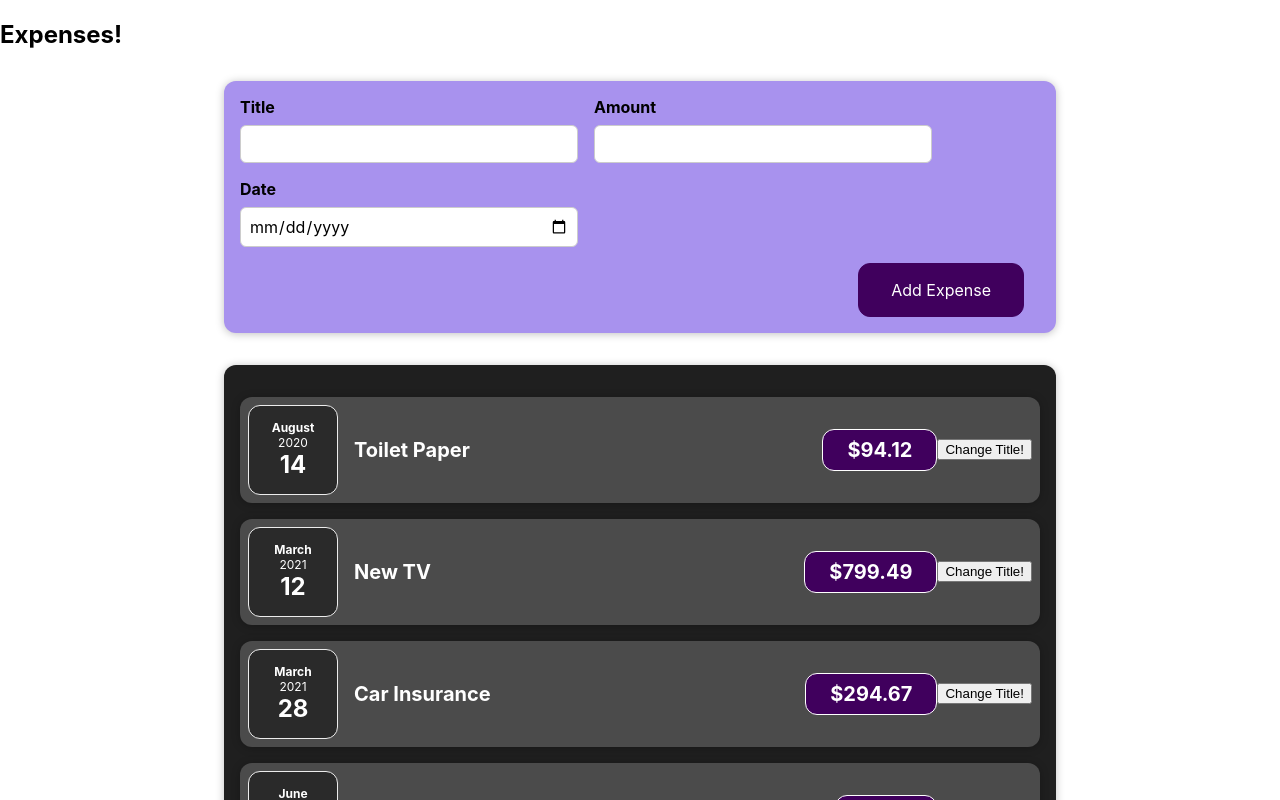
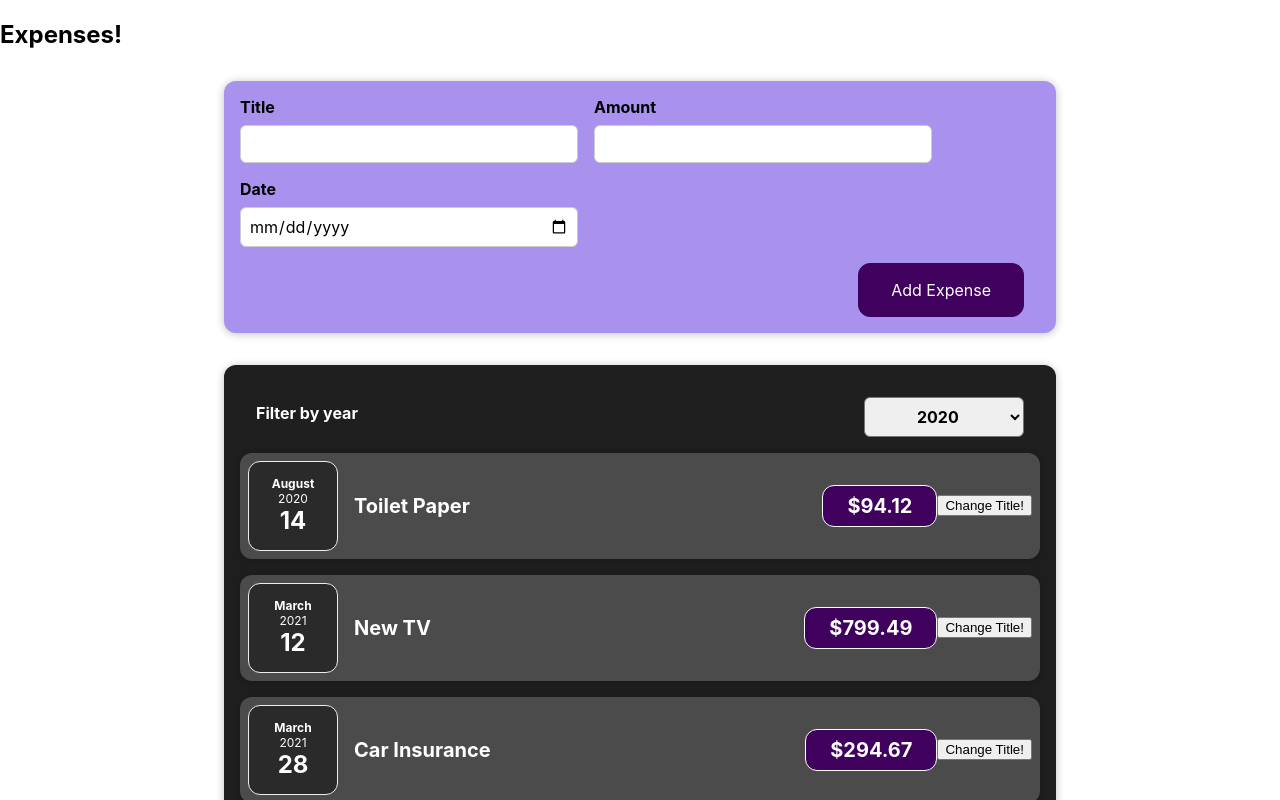
Before and after one commit to vikash6526/react-workshop, a React (Create React App) app in the folder react-complete-guide/: page / in a window 1280 px wide. Shown: the top 800 px of the page. Built offline with nearby package versions, Linux system fonts and the light colour scheme.

Commit message:
Added expense filter component

```diff
--- a/react-complete-guide/src/App.js
+++ b/react-complete-guide/src/App.js
@@ -2,11 +2,37 @@
 import NewExpense from "./components/NewExpense/NewExpense";
 
 const App = () => {
+  const expenses = [
+    {
+      id: "e1",
+      title: "Toilet Paper",
+      amount: 94.12,
+      date: new Date(2020, 7, 14),
+    },
+    { id: "e2", title: "New TV", amount: 799.49, date: new Date(2021, 2, 12) },
+    {
+      id: "e3",
+      title: "Car Insurance",
+      amount: 294.67,
+      date: new Date(2021, 2, 28),
+    },
+    {
+      id: "e4",
+      title: "New Desk (Wooden)",
+      amount: 450,
+      date: new Date(2021, 5, 12),
+    },
+  ];
+
+  const addExpensehandler = (expense) => {
+    console.log("In App.js");
+    console.log(expense);
+  };
   return (
     <div>
       <h2>Expenses!</h2>
-      <NewExpense />
-      <Expenses />
+      <NewExpense onAddExpense={addExpensehandler} />
+      <Expenses items={expenses} />
     </div>
   );
 };
--- a/react-complete-guide/src/components/Expenses/Expenses.js
+++ b/react-complete-guide/src/components/Expenses/Expenses.js
@@ -1,51 +1,39 @@
+import React, { useState } from "react";
 import ExpenseItem from "./ExpenseItem";
+import ExpensesFilter from "./ExpensesFilter";
 import Card from "../UI/Card";
 import "./Expenses.css";
 
-const Expenses = () => {
-  const expenses = [
-    {
-      id: "e1",
-      title: "Toilet Paper",
-      amount: 94.12,
-      date: new Date(2020, 7, 14),
-    },
-    { id: "e2", title: "New TV", amount: 799.49, date: new Date(2021, 2, 12) },
-    {
-      id: "e3",
-      title: "Car Insurance",
-      amount: 294.67,
-      date: new Date(2021, 2, 28),
-    },
-    {
-      id: "e4",
-      title: "New Desk (Wooden)",
-      amount: 450,
-      date: new Date(2021, 5, 12),
-    },
-  ];
-
+const Expenses = (props) => {
+  const [filteredYear, setFilteredYear] = useState("2020");
+  const filterChangeHandler = (selectedYear) => {
+    setFilteredYear(selectedYear);
+  };
   return (
     <Card className="expenses">
-      <ExpenseItem
-        title={expenses[0].title}
-        amount={expenses[0].amount}
-        date={expenses[0].date}
+      <ExpensesFilter
+        selected={filteredYear}
+        onChangeFilter={filterChangeHandler}
       />
       <ExpenseItem
-        title={expenses[1].title}
-        amount={expenses[1].amount}
-        date={expenses[1].date}
+        title={props.items[0].title}
+        amount={props.items[0].amount}
+        date={props.items[0].date}
       />
       <ExpenseItem
-        title={expenses[2].title}
-        amount={expenses[2].amount}
-        date={expenses[2].date}
+        title={props.items[1].title}
+        amount={props.items[1].amount}
+        date={props.items[1].date}
       />
       <ExpenseItem
-        title={expenses[3].title}
-        amount={expenses[3].amount}
-        date={expenses[3].date}
+        title={props.items[2].title}
+        amount={props.items[2].amount}
+        date={props.items[2].date}
+      />
+      <ExpenseItem
+        title={props.items[3].title}
+        amount={props.items[3].amount}
+        date={props.items[3].date}
       />
     </Card>
   );
--- /dev/null
+++ b/react-complete-guide/src/components/Expenses/ExpensesFilter.css
@@ -0,0 +1,24 @@
+.expenses-filter {
+  color: white;
+  padding: 0 1rem;
+}
+
+.expenses-filter__control {
+  display: flex;
+  width: 100%;
+  align-items: center;
+  justify-content: space-between;
+  margin: 1rem 0;
+}
+
+.expenses-filter label {
+  font-weight: bold;
+  margin-bottom: 0.5rem;
+}
+
+.expenses-filter select {
+  font: inherit;
+  padding: 0.5rem 3rem;
+  font-weight: bold;
+  border-radius: 6px;
+}
--- /dev/null
+++ b/react-complete-guide/src/components/Expenses/ExpensesFilter.js
@@ -0,0 +1,24 @@
+import React from "react";
+
+import "./ExpensesFilter.css";
+
+const ExpensesFilter = (props) => {
+  const dropdownChangeHandler = (event) => {
+    props.onChangeFilter(event.target.value);
+  };
+  return (
+    <div className="expenses-filter">
+      <div className="expenses-filter__control">
+        <label>Filter by year</label>
+        <select value={props.selected} onChange={dropdownChangeHandler}>
+          <option value="2022">2022</option>
+          <option value="2021">2021</option>
+          <option value="2020">2020</option>
+          <option value="2019">2019</option>
+        </select>
+      </div>
+    </div>
+  );
+};
+
+export default ExpensesFilter;
--- a/react-complete-guide/src/components/NewExpense/ExpenseForm.js
+++ b/react-complete-guide/src/components/NewExpense/ExpenseForm.js
@@ -1,7 +1,7 @@
 import React, { useState } from "react";
 import "./ExpenseForm.css";
 
-const ExpenseForm = () => {
+const ExpenseForm = (props) => {
   const [enteredTitle, setEnteredTitle] = useState("");
   const [enteredAmount, setEnteredAmount] = useState("");
   const [enteredDate, setEnteredDate] = useState("");
@@ -41,16 +41,23 @@
     const expenseData = {
       title: enteredTitle,
       amount: enteredAmount,
-      date: new Date(enteredDate)
+      date: new Date(enteredDate),
     };
-    console.log(expenseData);
+    props.onSaveExpenseData(expenseData);
+    setEnteredTitle("");
+    setEnteredAmount("");
+    setEnteredDate("");
   };
   return (
     <form onSubmit={submitHandler}>
       <div className="new-expense__controls">
         <div className="new-expense__control">
           <label>Title</label>
-          <input type="text" onChange={titleChangeHandler} />
+          <input
+            type="text"
+            value={enteredTitle}
+            onChange={titleChangeHandler}
+          />
         </div>
         <div className="new-expense__control">
           <label>Amount</label>
@@ -58,6 +65,7 @@
             type="number"
             min="0.01"
             step="0.01"
+            value={enteredAmount}
             onChange={amountChangeHandler}
           />
         </div>
@@ -67,6 +75,7 @@
             type="date"
             min="2019-01-01"
             max="2022-12-31"
+            value={enteredDate}
             onChange={dateChangeHandler}
           />
         </div>
--- a/react-complete-guide/src/components/NewExpense/NewExpense.js
+++ b/react-complete-guide/src/components/NewExpense/NewExpense.js
@@ -2,10 +2,19 @@
 import ExpenseForm from "./ExpenseForm";
 import "./NewExpense.css";
 
-const NewExpense = () => {
+const NewExpense = (props) => {
+  const saveExpenseDataHandler = (enteredExpenseData) => {
+    const expenseData = {
+      ...enteredExpenseData,
+      id: Math.random().toString(),
+    };
+    console.log("In New Expense");
+    console.log(expenseData);
+    props.onAddExpense(expenseData);
+  };
   return (
     <div className="new-expense">
-      <ExpenseForm />
+      <ExpenseForm onSaveExpenseData={saveExpenseDataHandler} />
     </div>
   );
 };
```
